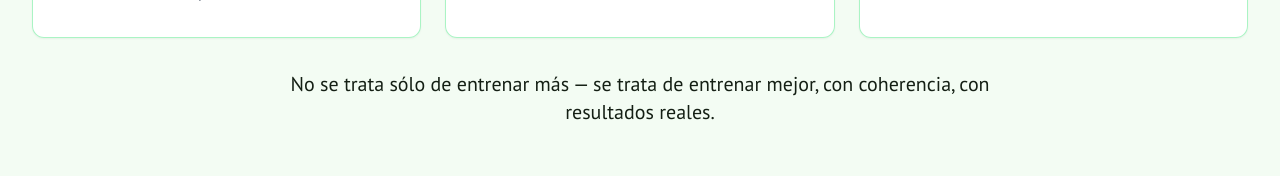
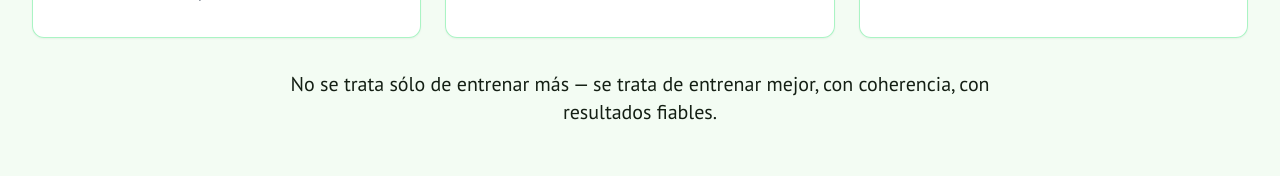
Before and after one commit to c3po-ccbot/entrenacondiego, a Next.js app: page / in a window 1280 px wide. Shown: the part 753-929 px from the top of the page. Built offline with nearby package versions, Linux system fonts and the light colour scheme.

Commit message:
chore: small change

```diff
--- a/src/components/sections/hero-section.tsx
+++ b/src/components/sections/hero-section.tsx
@@ -45,7 +45,7 @@ export const BenefitsSection = () => {
         </div>
         <div className="mt-8 text-center mt-4 text-lg md:text-xl max-w-3xl mx-auto">
           <h3>
-            No se trata sólo de entrenar más — se trata de entrenar mejor, con coherencia, con resultados reales.
+            No se trata sólo de entrenar más — se trata de entrenar mejor, con coherencia, con resultados fiables.
           </h3>
         </div>
       </div>
```
